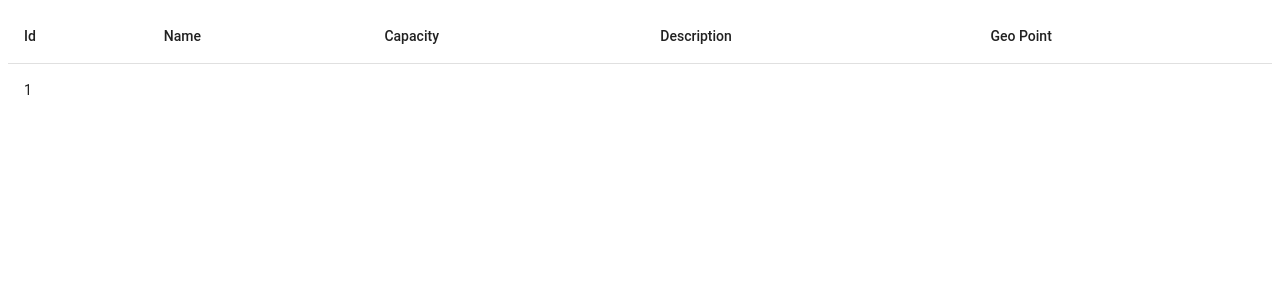
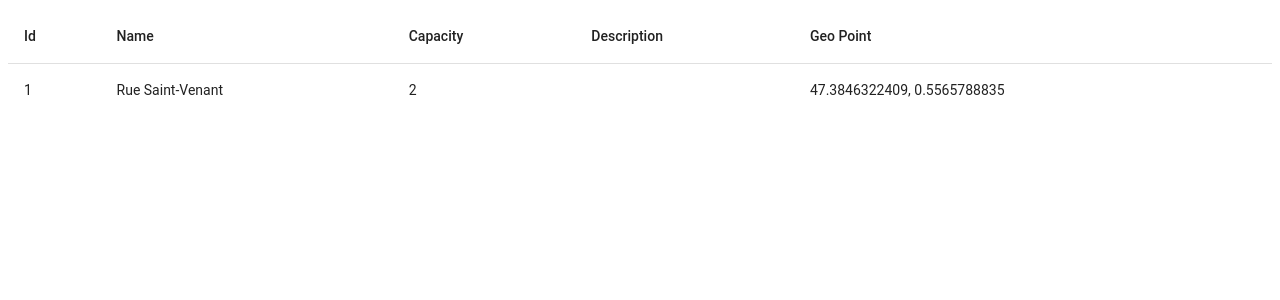
Before and after one commit to Dav314159/ProjetPmrFront2.0, an Angular app: page /tablePmr in a window 1280 px wide. Shown: the top 300 px of the page. Built offline with nearby package versions, Linux system fonts and the light colour scheme.

Commit message:
Ajout des fichier pour le header

```diff
--- /dev/null
+++ b/src/app/core/header/header.component.html
@@ -0,0 +1 @@
+<p>header works!</p>
--- a/src/app/models/User.ts
+++ b/src/app/models/User.ts
@@ -1,8 +1,8 @@
 export class User {
   constructor(public id: number,
-              lastName: string,
-              firstName: string,
-              mail: string) {
+              public lastName: string,
+              public firstName: string,
+              public mail: string) {
 
   }
 
--- a/src/app/tableau-pmr/tableau-pmr.component.css
+++ b/src/app/tableau-pmr/tableau-pmr.component.css
@@ -0,0 +1,3 @@
+.mat-mdc-row:hover {
+  border: 1px solid black;
+}
--- a/src/app/tableau-pmr/tableau-pmr.component.html
+++ b/src/app/tableau-pmr/tableau-pmr.component.html
@@ -8,13 +8,13 @@
   <!-- Name Column -->
   <ng-container matColumnDef="name">
     <th mat-header-cell *matHeaderCellDef>Name</th>
-    <td mat-cell *matCellDef="let element">{{element.name}}</td>
+    <td mat-cell *matCellDef="let element">{{element.nom}}</td>
   </ng-container>
 
   <!-- Capacity Column -->
   <ng-container matColumnDef="capacity">
     <th mat-header-cell *matHeaderCellDef>Capacity</th>
-    <td mat-cell *matCellDef="let element">{{element.capacity}}</td>
+    <td mat-cell *matCellDef="let element">{{element.quantite}}</td>
   </ng-container>
 
   <!-- Description Column -->
@@ -26,9 +26,11 @@
   <!-- Geo Point Column -->
   <ng-container matColumnDef="geoPoint">
     <th mat-header-cell *matHeaderCellDef>Geo Point</th>
-    <td mat-cell *matCellDef="let element">{{element.geoPoint}}</td>
+    <td mat-cell *matCellDef="let element">{{element.point_geo}}</td>
   </ng-container>
 
   <tr mat-header-row *matHeaderRowDef="displayedColumns"></tr>
-  <tr mat-row *matRowDef="let row; columns: displayedColumns;"></tr>
+  <tr mat-row *matRowDef="let row; columns: displayedColumns;"
+      (click)="onDetails(row)"
+  ></tr>
 </table>
--- a/src/app/tableau-pmr/tableau-pmr.component.ts
+++ b/src/app/tableau-pmr/tableau-pmr.component.ts
@@ -28,8 +28,12 @@ export class TableauPmrComponent implements OnInit {
         null,
         "47.3846322409, 0.5565788835"
       )
-    ])
+    ]);
 
+  }
+
+  onDetails(row : Pmr) :void {
+    console.log(row);
   }
 }
 
```
Also changed, not shown: src/app/core/header/header.component.ts (added, +12 -0 lines), src/app/core/header/header.component.css (added), 1 other file (tests, documents, lock files or other folders).
